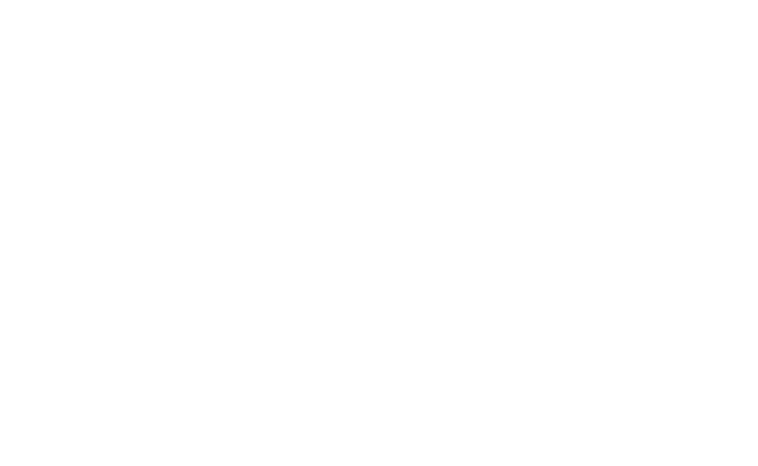
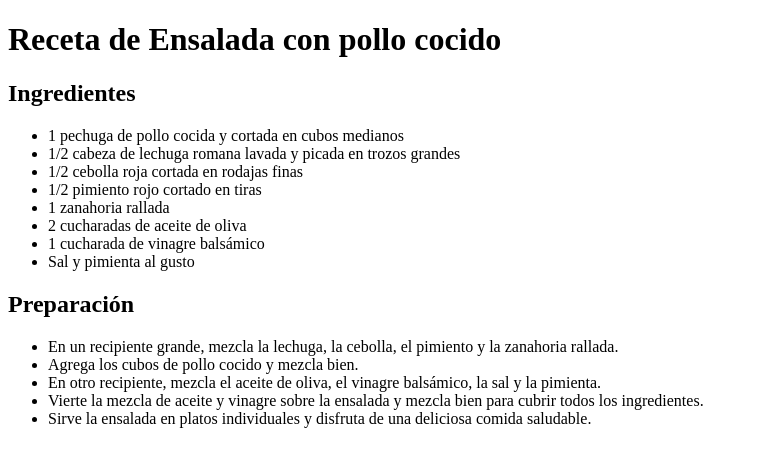
Before and after one commit to rvelizs/aspirantes-mir-html-y-css, a plain HTML site: page ejercicio1-html-y-css/index.html in a window 1280 px wide. Shown: the whole page, without its empty margins (0-758 px from the left). Drawn offline with Linux system fonts and the light colour scheme.

Commit message:
Agrega el cuerpo HTML del segundo ejercicio

```diff
--- a/ejercicio1-html-y-css/index.html
+++ b/ejercicio1-html-y-css/index.html
@@ -7,6 +7,25 @@
     <title>Mi Receta</title>
 </head>
 <body>
-
+    <h1>Receta de Ensalada con pollo cocido</h1>
+    <h2>Ingredientes</h2>
+    <ul>
+       <li>1 pechuga de pollo cocida y cortada en cubos medianos</li>
+       <li>1/2 cabeza de lechuga romana lavada y picada en trozos grandes</li>
+       <li>1/2 cebolla roja cortada en rodajas finas</li>
+       <li>1/2 pimiento rojo cortado en tiras</li>
+       <li>1 zanahoria rallada</li>
+       <li>2 cucharadas de aceite de oliva</li>
+       <li>1 cucharada de vinagre balsámico</li>
+       <li>Sal y pimienta al gusto</li>
+    </ul>
+    <h2>Preparación</h2>
+    <ul>
+        <li>En un recipiente grande, mezcla la lechuga, la cebolla, el pimiento y la zanahoria rallada.</li>
+        <li>Agrega los cubos de pollo cocido y mezcla bien.</li>
+        <li>En otro recipiente, mezcla el aceite de oliva, el vinagre balsámico, la sal y la pimienta.</li>
+        <li>Vierte la mezcla de aceite y vinagre sobre la ensalada y mezcla bien para cubrir todos los ingredientes.</li>
+        <li>Sirve la ensalada en platos individuales y disfruta de una deliciosa comida saludable.</li>
+    </ul>
 </body>
 </html>
```
